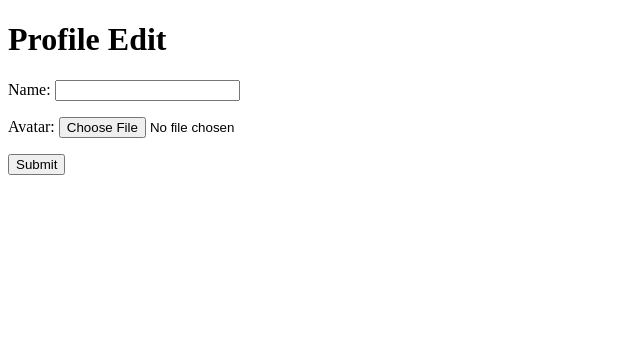
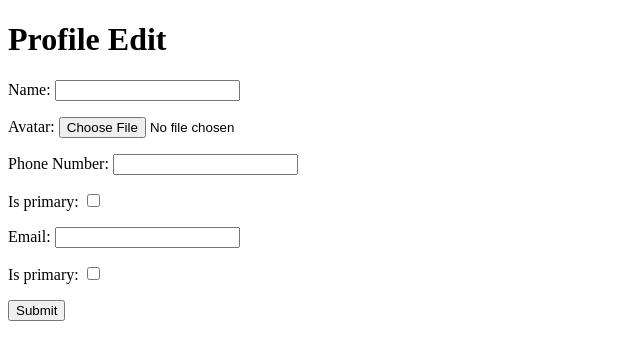
Before and after one commit to esma-eel/django-boilerplate, a Django app: a page that uses boilerplate/profiles/templates/profiles/edit.html in a window 1280 px wide. Shown: the top 360 px of the page, without its empty margins (0-640 px from the left). Run offline with Django 4.2, Linux system fonts and the light colour scheme; the visitor is signed in with stand-in values (Sample User, id 1); data comes from the database, SQL or seed files in the repository; parts of the project's set-up code (start-up, migrations or seed data) failed here and were passed over.

Commit message:
edit profile of user mtv

```diff
--- a/boilerplate/profiles/forms.py
+++ b/boilerplate/profiles/forms.py
@@ -5,13 +5,13 @@ from .models import ProfilePhoneNumber, Profile, ProfileEmail
 class ProfilePhoneNumberModelForm(forms.ModelForm):
     class Meta:
         model = ProfilePhoneNumber
-        fields = ["phone_number", "is_primary"]
+        fields = ["profile", "phone_number", "is_primary"]
 
 
 class ProfileEmailModelForm(forms.ModelForm):
     class Meta:
         model = ProfileEmail
-        fields = ["email", "is_primary"]
+        fields = ["profile", "email", "is_primary"]
 
 
 class ProfileModelForm(forms.ModelForm):
@@ -20,14 +20,26 @@ class ProfileModelForm(forms.ModelForm):
         fields = ["name", "avatar"]
 
 
-ProfilePhoneNumberModelFormSet = forms.modelformset_factory(
+ProfilePhoneNumberInlineFormSet = forms.inlineformset_factory(
+    parent_model=Profile,
     model=ProfilePhoneNumber,
     form=ProfilePhoneNumberModelForm,
     fields=ProfilePhoneNumberModelForm.Meta.fields,
+    exclude=["profile"],
+    extra=1,
+    max_num=3,
+    can_delete=True,
+    can_delete_extra=False,
 )
 
-ProfileEmailModelFormSet = forms.modelformset_factory(
+ProfileEmailInlineFormSet = forms.inlineformset_factory(
+    parent_model=Profile,
     model=ProfileEmail,
     form=ProfileEmailModelForm,
     fields=ProfileEmailModelForm.Meta.fields,
+    exclude=["profile"],
+    extra=1,
+    max_num=3,
+    can_delete=True,
+    can_delete_extra=False,
 )
--- a/boilerplate/profiles/templates/profiles/edit.html
+++ b/boilerplate/profiles/templates/profiles/edit.html
@@ -5,7 +5,15 @@
 <h1>Profile Edit</h1>
 <form action="." method="post" enctype="multipart/form-data">
     {% csrf_token %}
-    {{ form.as_p }}
+    {% comment %} profile {% endcomment %}
+    {{ profile_form.as_p }}
+
+    {% comment %} phone_numbers {% endcomment %}
+    {{ phone_number_formset.as_p }}
+
+    {% comment %} emails {% endcomment %}
+    {{ email_formset.as_p }}
+
     <button type="submit">Submit</button>
 </form>
 {% endblock content %}
--- a/boilerplate/profiles/views.py
+++ b/boilerplate/profiles/views.py
@@ -1,3 +1,4 @@
+from django.http import HttpResponseRedirect
 from django.shortcuts import get_object_or_404
 from django.urls import reverse
 from django.shortcuts import render
@@ -6,8 +7,8 @@ from django.contrib.auth.mixins import LoginRequiredMixin
 from .models import Profile
 from .forms import (
     ProfileModelForm,
-    # ProfilePhoneNumberModelFormSet,
-    # ProfileEmailModelFormSet,
+    ProfilePhoneNumberInlineFormSet,
+    ProfileEmailInlineFormSet,
 )
 
 
@@ -47,7 +48,66 @@ class ProfileEditView(LoginRequiredMixin, UpdateView):
         )
 
     def get_success_url(self):
+        profile_object = self.get_object()
         url = reverse(
-            "profiles:profile", kwargs={"username": self.object.user.username}
+            "profiles:profile",
+            kwargs={"username": profile_object.user.username},
         )
         return url
+
+    def get_context_data(self, **kwargs):
+        self.object = self.get_object()
+        context = super().get_context_data(**kwargs)
+        profile_object = self.get_object()
+        if not context.get("phone_number_formset"):
+            context["phone_number_formset"] = ProfilePhoneNumberInlineFormSet(
+                instance=profile_object
+            )
+
+        if not context.get("email_formset"):
+            context["email_formset"] = ProfileEmailInlineFormSet(
+                instance=profile_object
+            )
+        if not context.get("profile_form"):
+            context["profile_form"] = ProfileModelForm(instance=profile_object)
+        return context
+
+    def post(self, request, *args, **kwargs):
+        profile = self.get_object()
+        phone_number_formset = ProfilePhoneNumberInlineFormSet(
+            request.POST,
+            instance=profile,
+        )
+        email_formset = ProfileEmailInlineFormSet(
+            request.POST,
+            instance=profile,
+        )
+        profile_form = ProfileModelForm(
+            data=request.POST,
+            files=request.FILES,
+            instance=profile,
+        )
+        if (
+            email_formset.is_valid()
+            and phone_number_formset.is_valid()
+            and profile_form.is_valid()
+        ):
+            return self.form_valid(
+                email_formset, phone_number_formset, profile_form
+            )
+
+        return self.form_invalid(
+            email_formset=email_formset,
+            phone_number_formset=phone_number_formset,
+            profile_form=profile_form,
+        )
+
+    def form_invalid(self, **kwargs):
+        return self.render_to_response(self.get_context_data(**kwargs))
+
+    def form_valid(self, email_formset, phone_number_formset, profile_form):
+        self.object = profile_form.save()
+        email_formset.save()
+        phone_number_formset.save()
+
+        return HttpResponseRedirect(self.get_success_url())
```
